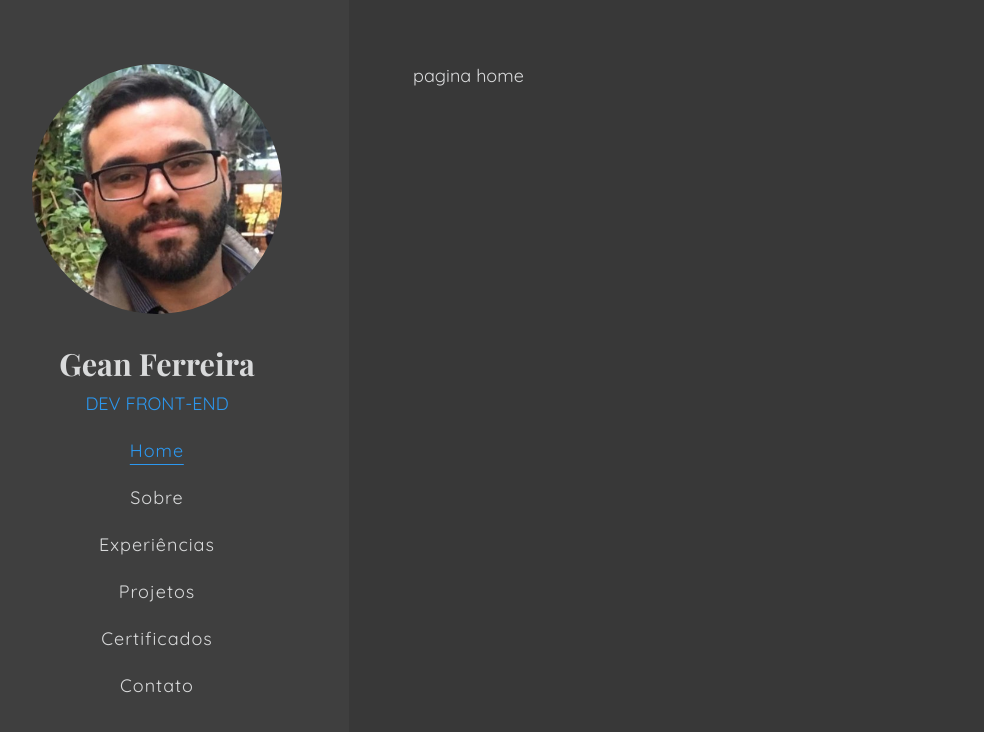
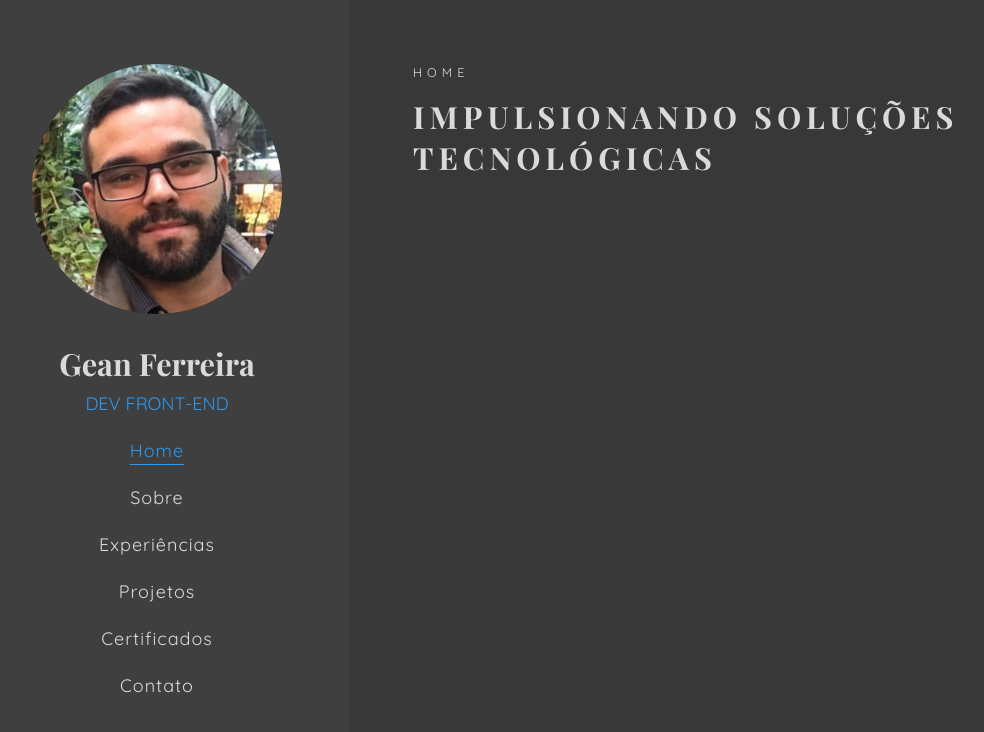
Before and after one commit to gean-ferreira/evodux-site, a Nuxt app: page / in a window 1280 px wide. Shown: the top 732 px of the page, without its empty margins (35-1019 px from the left). Built offline with nearby package versions, Linux system fonts and the light colour scheme.

Commit message:
feat: Add layout do conteúdo das páginas

```diff
--- /dev/null
+++ b/layouts/content.vue
@@ -0,0 +1,28 @@
+<template>
+  <header class="header-content">
+    <small class="header-content__meta"><slot name="meta"></slot></small>
+    <h1 class="header-content__title"><slot name="title"></slot></h1>
+  </header>
+  <main class="main-content">
+    <slot />
+  </main>
+</template>
+
+<style lang="scss" scoped>
+  .header-content {
+    letter-spacing: 5px;
+    text-transform: uppercase;
+
+    &__meta {
+      display: block;
+      margin-bottom: 16px;
+      font-size: 0.7em;
+    }
+
+    &__title {
+      margin-bottom: 72px;
+      font-family: 'title-bold';
+      font-size: 1.7em;
+    }
+  }
+</style>
--- a/pages/certificados.vue
+++ b/pages/certificados.vue
@@ -1,5 +1,8 @@
 <template>
-  <h1>pagina certificados</h1>
+  <NuxtLayout :name="'content'">
+    <template #meta>certificados</template>
+    <template #title>minhas qualificações</template>
+  </NuxtLayout>
 </template>
 
 <script setup lang="ts">
--- a/pages/contato.vue
+++ b/pages/contato.vue
@@ -1,5 +1,8 @@
 <template>
-  <h1>pagina contatos</h1>
+  <NuxtLayout :name="'content'">
+    <template #meta>contato</template>
+    <template #title>vamos conversar?</template>
+  </NuxtLayout>
 </template>
 
 <script setup lang="ts">
--- a/pages/experiencias.vue
+++ b/pages/experiencias.vue
@@ -1,5 +1,8 @@
 <template>
-  <h1>pagina experiencias</h1>
+  <NuxtLayout :name="'content'">
+    <template #meta>experiências</template>
+    <template #title>minha Trajetória Profissional</template>
+  </NuxtLayout>
 </template>
 
 <script setup lang="ts">
--- a/pages/index.vue
+++ b/pages/index.vue
@@ -1,5 +1,8 @@
 <template>
-  <h1>pagina home</h1>
+  <NuxtLayout :name="'content'">
+    <template #meta>home</template>
+    <template #title>impulsionando soluções tecnológicas</template>
+  </NuxtLayout>
 </template>
 
 <script setup lang="ts">
--- a/pages/projetos.vue
+++ b/pages/projetos.vue
@@ -1,5 +1,8 @@
 <template>
-  <h1>pagina projetos</h1>
+  <NuxtLayout :name="'content'">
+    <template #meta>projetos</template>
+    <template #title>realizações e inovações</template>
+  </NuxtLayout>
 </template>
 
 <script setup lang="ts">
--- a/pages/sobre.vue
+++ b/pages/sobre.vue
@@ -1,5 +1,8 @@
 <template>
-  <h1>pagina sobre</h1>
+  <NuxtLayout :name="'content'">
+    <template #meta>sobre mim</template>
+    <template #title>quem sou eu?</template>
+  </NuxtLayout>
 </template>
 
 <script setup lang="ts">
```
